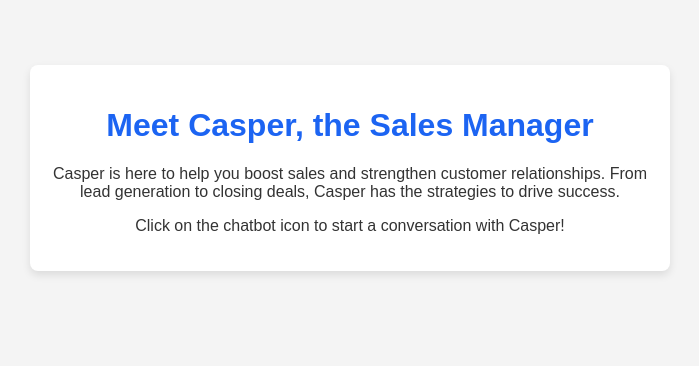
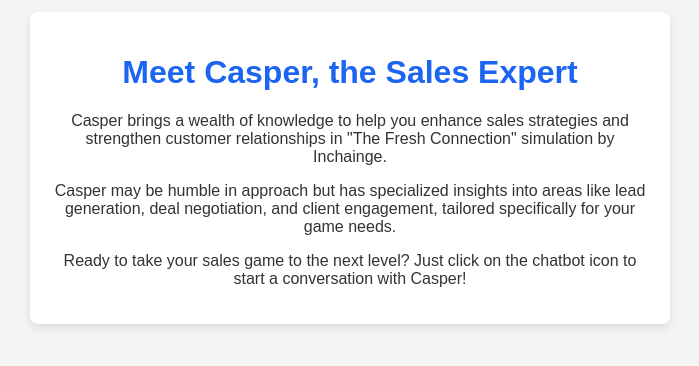
Before and after one commit to Value-Chain-Hackers/CasperSales, a plain HTML site: page index.html in a window 1280 px wide. Shown: the part 232-598 px from the top of the page, without its empty margins (290-989 px from the left). Drawn offline with Linux system fonts and the light colour scheme; a script that the page names is missing.

Commit message:
Update index.html

```diff
--- a/index.html
+++ b/index.html
@@ -34,9 +34,10 @@
 <body>
 
 <div class="container">
-  <h1>Meet Casper, the Sales Manager</h1>
-  <p>Casper is here to help you boost sales and strengthen customer relationships. From lead generation to closing deals, Casper has the strategies to drive success.</p>
-  <p>Click on the chatbot icon to start a conversation with Casper!</p>
+  <h1>Meet Casper, the Sales Expert</h1>
+  <p>Casper brings a wealth of knowledge to help you enhance sales strategies and strengthen customer relationships in "The Fresh Connection" simulation by Inchainge.</p>
+  <p>Casper may be humble in approach but has specialized insights into areas like lead generation, deal negotiation, and client engagement, tailored specifically for your game needs.</p>
+  <p>Ready to take your sales game to the next level? Just click on the chatbot icon to start a conversation with Casper!</p>
 </div>
 
 <!-- Dify Chatbot Script -->
```
